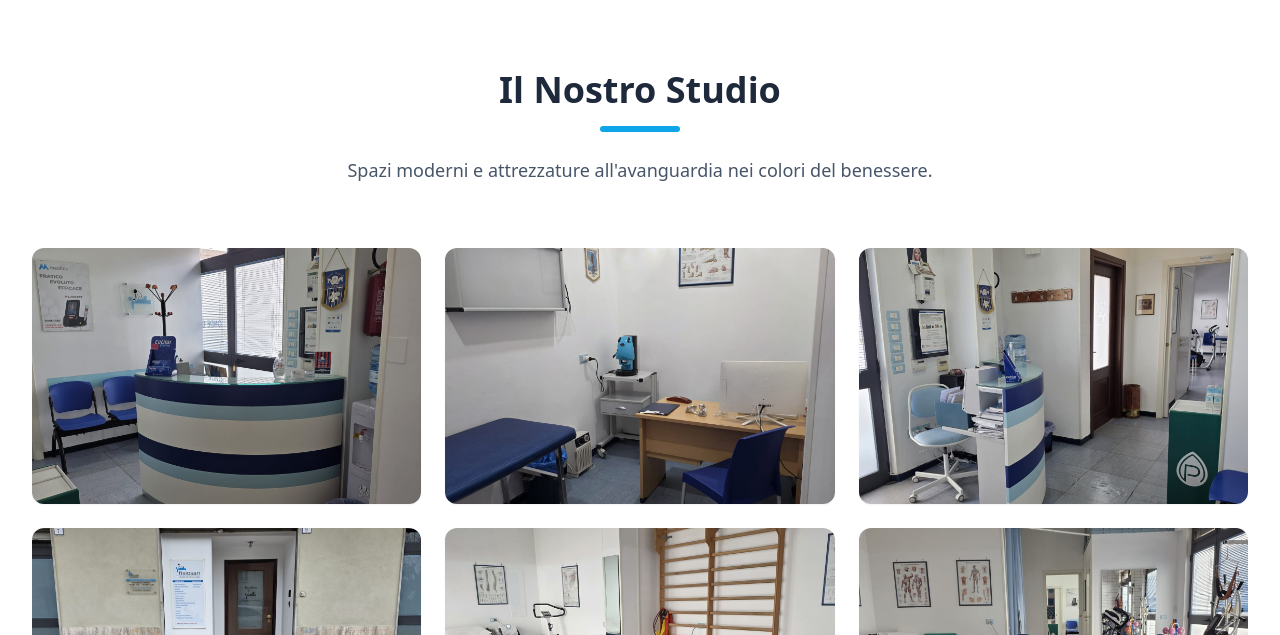
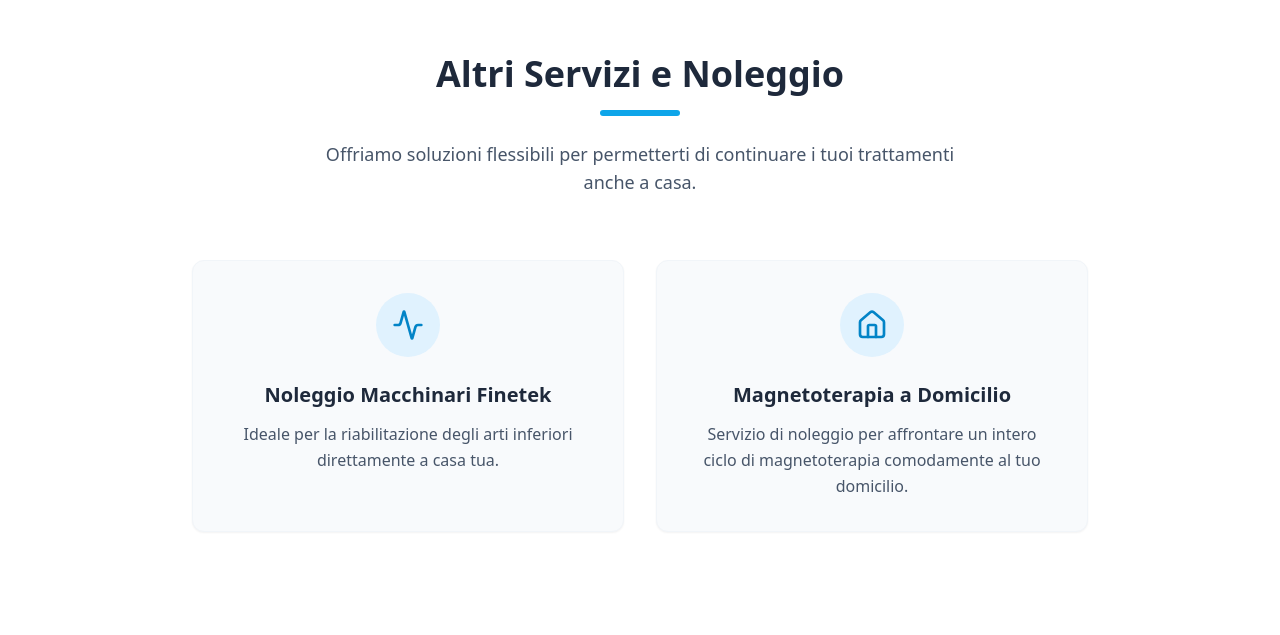
Before and after one commit to Jireno/StudioFisiosan, a React (Vite) app: page / in a window 1280 px wide. Shown: the part 3405-4040 px from the top of the page. Built offline with nearby package versions, Linux system fonts and the light colour scheme.

Commit message:
Aggiunta sezione Altri Servizi per noleggio macchinari

```diff
--- a/App.tsx
+++ b/App.tsx
@@ -4,6 +4,7 @@ import Hero from './components/Hero';
 import Professionals from './components/Professionals';
 import Hours from './components/Hours';
 import Therapies from './components/Therapies';
+import OtherServices from './components/OtherServices';
 import BookingForm from './components/BookingForm';
 import Footer from './components/Footer';
 import Gallery from './components/Gallery';
@@ -18,6 +19,7 @@ function App() {
         <Hero />
         <Professionals />
         <Therapies />
+        <OtherServices />
         <Gallery />
         <Testimonials />
         <Hours />
--- /dev/null
+++ b/components/OtherServices.tsx
@@ -0,0 +1,50 @@
+import React from 'react';
+import { Activity, Home } from 'lucide-react';
+
+const OtherServices: React.FC = () => {
+  const services = [
+    {
+      title: "Noleggio Macchinari Finetek",
+      description: "Ideale per la riabilitazione degli arti inferiori direttamente a casa tua.",
+      icon: Activity,
+    },
+    {
+      title: "Magnetoterapia a Domicilio",
+      description: "Servizio di noleggio per affrontare un intero ciclo di magnetoterapia comodamente al tuo domicilio.",
+      icon: Home,
+    }
+  ];
+
+  return (
+    <section id="altri-servizi" className="py-20 bg-white">
+      <div className="max-w-7xl mx-auto px-4 sm:px-6 lg:px-8">
+        <div className="text-center mb-16">
+          <h2 className="text-3xl font-bold text-slate-800 sm:text-4xl mb-4">Altri Servizi e Noleggio</h2>
+          <div className="w-20 h-1.5 bg-sky-500 mx-auto rounded-full mb-6"></div>
+          <p className="text-lg text-slate-600 max-w-2xl mx-auto">
+            Offriamo soluzioni flessibili per permetterti di continuare i tuoi trattamenti anche a casa.
+          </p>
+        </div>
+
+        <div className="grid grid-cols-1 md:grid-cols-2 gap-8 max-w-4xl mx-auto">
+          {services.map((service, index) => {
+            const Icon = service.icon;
+            return (
+              <div key={index} className="bg-slate-50 rounded-xl p-8 border border-slate-100 shadow-sm hover:shadow-md transition-shadow flex flex-col items-center text-center">
+                <div className="w-16 h-16 bg-sky-100 rounded-full flex items-center justify-center text-sky-600 mb-6">
+                  <Icon size={32} />
+                </div>
+                <h3 className="text-xl font-bold text-slate-800 mb-3">{service.title}</h3>
+                <p className="text-slate-600 leading-relaxed">
+                  {service.description}
+                </p>
+              </div>
+            );
+          })}
+        </div>
+      </div>
+    </section>
+  );
+};
+
+export default OtherServices;
```
